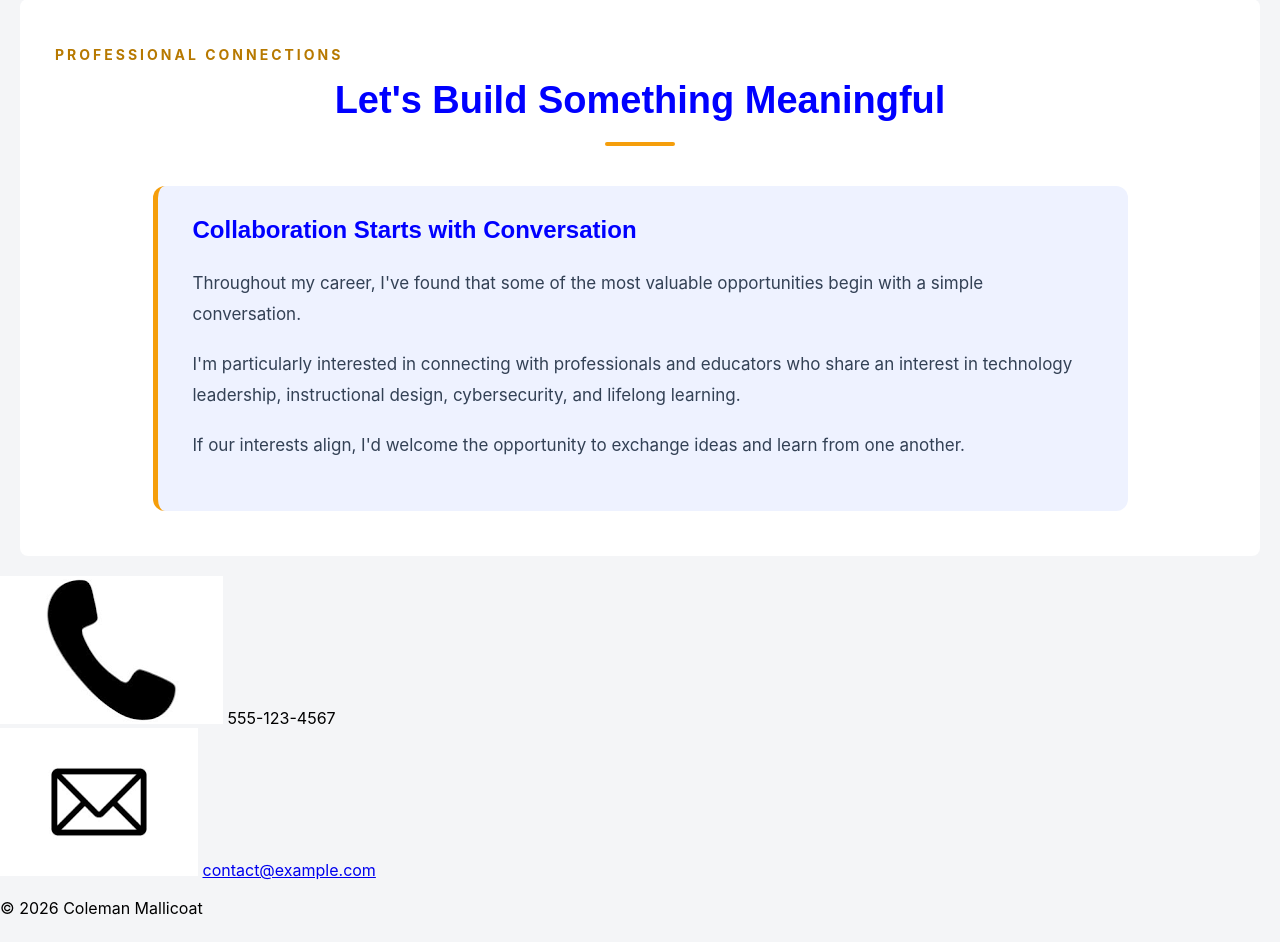
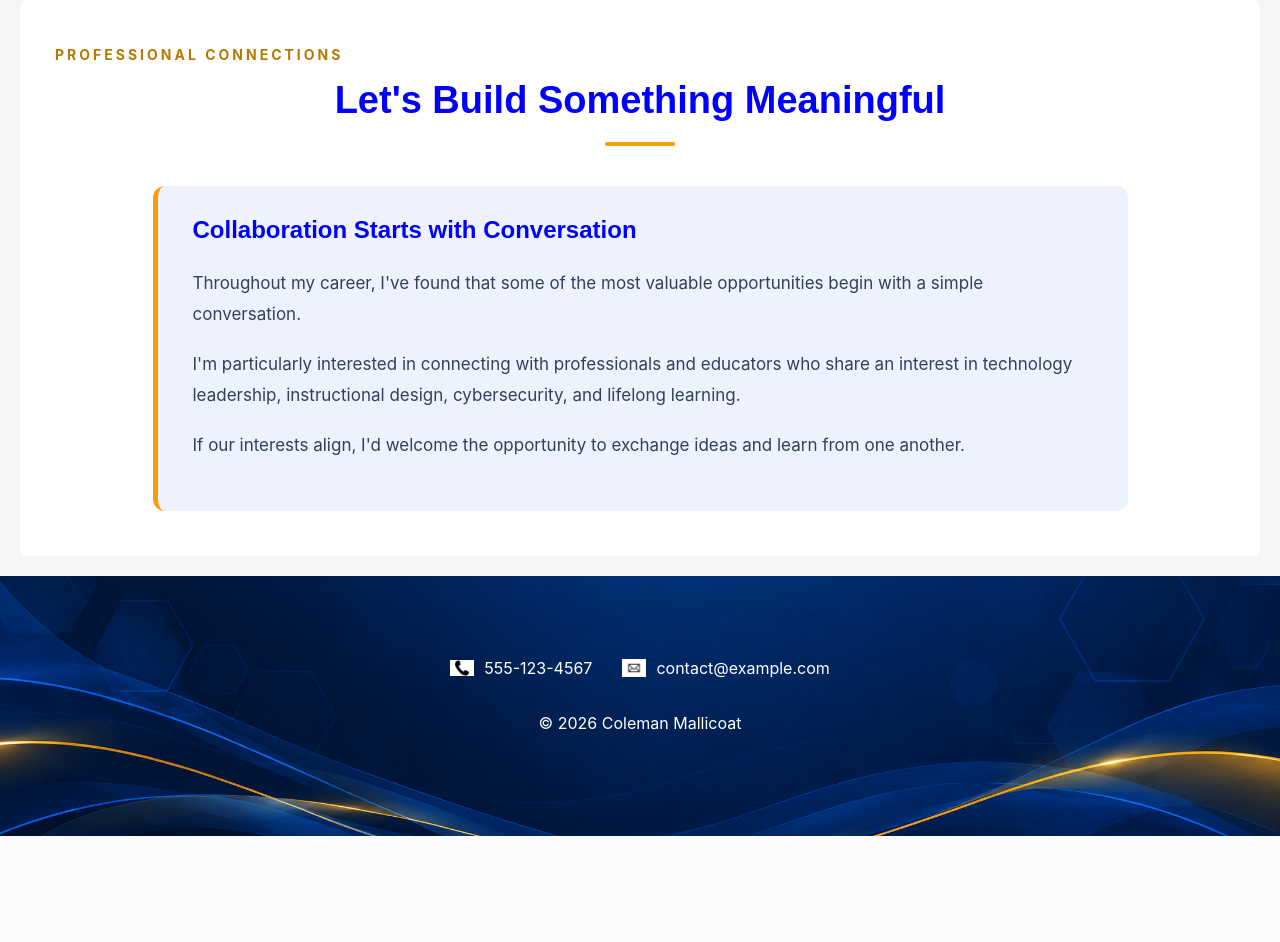
Before and after one commit to coat84-boop/coat84-boop.github.io, a PHP site: page /webdevelopment/contact.html in a window 1280 px wide. Shown: the part 1189-2131 px from the top of the page. After the commit the page ends 2025 px from the top, so only its background shows below. Run offline with PHP 8.4, Linux system fonts and the light colour scheme.

Commit message:
Add footer styles to style2.css
Added styles for footer section including background, layout, and contact items.

````diff
--- a/webdevelopment/style2.css
+++ b/webdevelopment/style2.css
@@ -934,4 +934,55 @@ p {
     border-radius: 12px;
     box-shadow: 0 6px 20px rgba(0, 0, 0, 0.12);
 }
-```
+
+/* ==========================
+   Footer
+========================== */
+
+.FooterTest {
+    background-image: url("images/footer-background.png");
+    background-size: cover;
+    background-position: center;
+    background-repeat: no-repeat;
+
+    min-height: 180px;
+    padding: 40px 20px;
+
+    display: flex;
+    flex-direction: column;
+    justify-content: center;
+    align-items: center;
+
+    color: #FFFFFF;
+    text-align: center;
+}
+
+.footer-contact {
+    display: flex;
+    justify-content: center;
+    align-items: center;
+    gap: 30px;
+    flex-wrap: wrap;
+    margin-bottom: 15px;
+}
+
+.contact-item {
+    display: flex;
+    align-items: center;
+    gap: 10px;
+}
+
+.contact-item img {
+    width: 24px;
+    height: 24px;
+    object-fit: contain;
+}
+
+.contact-item a {
+    color: #FFFFFF;
+    text-decoration: none;
+}
+
+.contact-item a:hover {
+    text-decoration: underline;
+}
````
